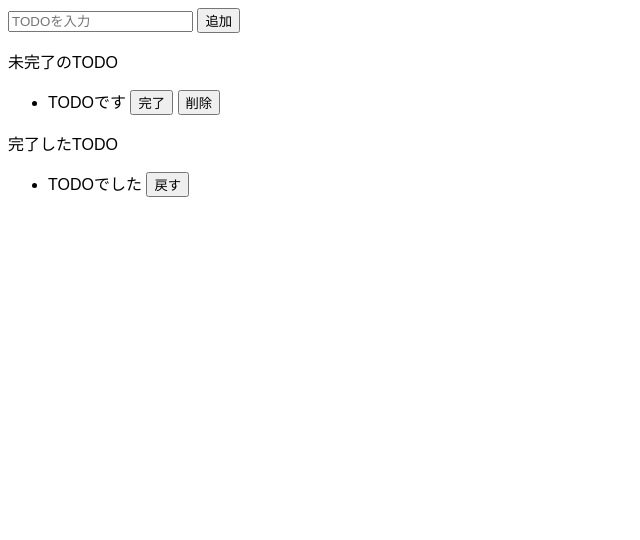
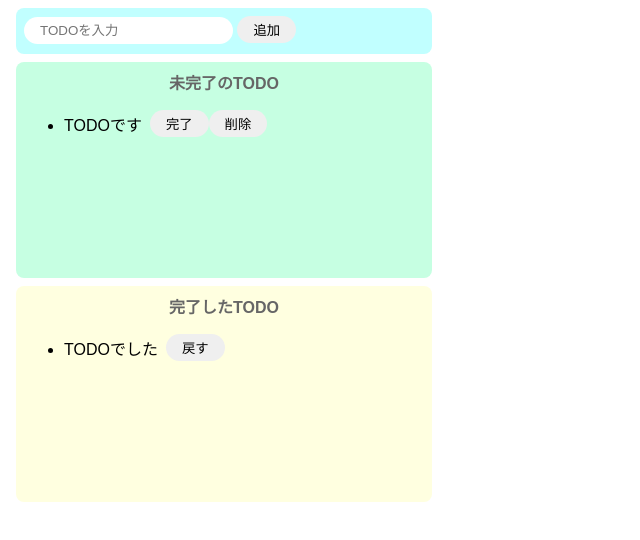
Before and after one commit to ya-mat-repo/jsexpert-and-react, a website built with Parcel: page index.html in a window 1280 px wide. Shown: the whole page, without its empty margins (0-640 px from the left). Built offline with nearby package versions, Linux system fonts and the light colour scheme.

Commit message:
implement css style

```diff
--- a/index.html
+++ b/index.html
@@ -7,15 +7,15 @@
   </head>
 
   <body>
-    <div>
+    <div class="input-area">
       <input type="text" placeholder="TODOを入力" />
       <button>追加</button>
     </div>
-    <div>
-      <p>未完了のTODO</p>
+    <div class="incomplete-area">
+      <p class="title">未完了のTODO</p>
       <ul>
         <li>
-          <div>
+          <div class="list-row">
             <span>TODOです</span>
             <button>完了</button>
             <button>削除</button>
@@ -23,11 +23,11 @@
         </li>
       </ul>
     </div>
-    <div>
-      <p>完了したTODO</p>
+    <div class="complete-area">
+      <p class="title">完了したTODO</p>
       <ul>
         <li>
-          <div>
+          <div class="list-row">
             <span>TODOでした</span>
             <button>戻す</button>
           </div>
--- a/src/styles.css
+++ b/src/styles.css
@@ -1,3 +1,66 @@
 body {
   font-family: sans-serif;
 }
+
+input {
+  border-radius: 16px;
+  border: none;
+  padding: 6px 16px;
+  outline: none;
+}
+
+button {
+  border-radius: 16px;
+  border: none;
+  padding: 4px 16px;
+}
+
+button:hover {
+  background-color: #ff7fff;
+  color: #fff;
+  cursor: pointer;
+}
+
+.input-area {
+  background-color: #c1ffff;
+  width: 400px;
+  height: 30px;
+  padding: 8px;
+  margin: 8px;
+  border-radius: 8px;
+}
+
+.incomplete-area {
+  background-color: #c6ffe2;
+  width: 400px;
+  min-height: 200px;
+  padding: 8px;
+  margin: 8px;
+  border-radius: 8px;
+}
+
+.complete-area {
+  background-color: #ffffe0;
+  width: 400px;
+  min-height: 200px;
+  padding: 8px;
+  margin: 8px;
+  border-radius: 8px;
+}
+
+.title {
+  text-align: center;
+  margin-top: 0;
+  font-weight: bold;
+  color: #666;
+}
+
+.list-row {
+  display: flex;
+  align-items: center;
+  margin-bottom: 4px;
+}
+
+.list-row span {
+  margin-right: 8px;
+}
```
